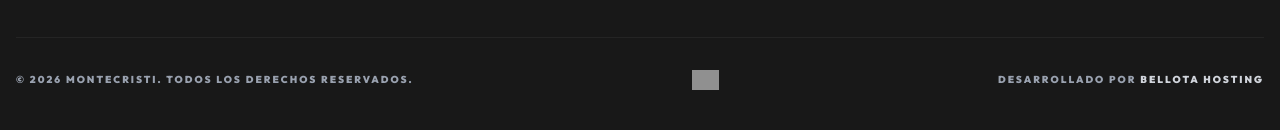
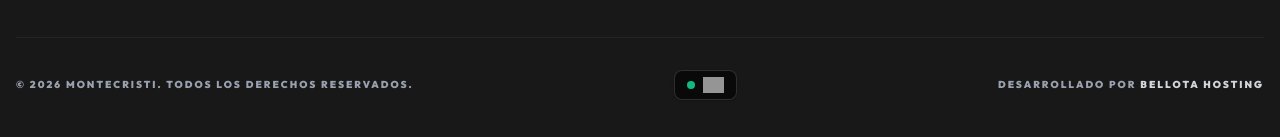
Before and after one commit to vainacode/montecristi, a Next.js app: page /mapa-del-sitio in a window 1280 px wide. Shown: the part 2627-2764 px from the top of the page. Built offline with nearby package versions, Linux system fonts and the light colour scheme; no server answers; grey boxes are pictures that could not be loaded.

Commit message:
fix: render live whos.amung.us counter badge in footer with instant visual fallback and script integration

```diff
--- a/src/components/WhosAmungUsWidget.tsx
+++ b/src/components/WhosAmungUsWidget.tsx
@@ -1,11 +1,12 @@
 'use client';
 
-import React, { useEffect, useRef } from 'react';
+import React from 'react';
+import Script from 'next/script';
 
 interface WhosAmungUsWidgetProps {
   siteKey?: string;
   widgetId?: string;
-  type?: 'small' | 'classic' | 'micro';
+  type?: string;
   className?: string;
 }
 
@@ -15,47 +16,43 @@ export function WhosAmungUsWidget({
   type = 'small',
   className = '',
 }: WhosAmungUsWidgetProps) {
-  const containerRef = useRef<HTMLDivElement>(null);
-
-  useEffect(() => {
-    if (typeof window === 'undefined') return;
-
-    // Configurar objeto global _wau
-    (window as any)._wau = (window as any)._wau || [];
-    (window as any)._wau.push([type, siteKey, widgetId]);
-
-    // Inyectar script de waust.at si aún no existe
-    const scriptId = `wau-script-${siteKey}`;
-    if (!document.getElementById(scriptId)) {
-      const script = document.createElement('script');
-      script.id = scriptId;
-      script.src = 'https://waust.at/s.js';
-      script.async = true;
-      document.body.appendChild(script);
-    }
-  }, [siteKey, widgetId, type]);
-
   return (
-    <div className={`inline-flex items-center gap-2 ${className}`}>
-      {/* Contenedor oficial donde whos.amung.us inyecta el widget */}
-      <div ref={containerRef} id={`_wau${widgetId}`} className="min-h-[20px] flex items-center justify-center">
-        {/* Enlace e Imagen Fallback para renderizado instantáneo */}
+    <div className={`inline-flex items-center justify-center ${className}`}>
+      <div className="flex items-center gap-2.5 bg-black/60 border border-white/15 px-3 py-1.5 rounded-lg hover:border-[#BF1B23]/60 transition-colors shadow-sm">
         <a
           href={`https://whos.amung.us/stats/${siteKey}/`}
           target="_blank"
           rel="noopener noreferrer"
-          title="Usuarios en línea - whos.amung.us"
-          className="opacity-90 hover:opacity-100 transition-opacity flex items-center"
+          title="Ver visitantes en línea en Montecristi.net"
+          className="flex items-center gap-2 group cursor-pointer"
         >
+          {/* Indicador pulsante en vivo */}
+          <span className="relative flex h-2 w-2">
+            <span className="animate-ping absolute inline-flex h-full w-full rounded-full bg-[#10b981] opacity-75" />
+            <span className="relative inline-flex rounded-full h-2 w-2 bg-[#10b981]" />
+          </span>
+
+          {/* Contador en Vivo de whos.amung.us */}
           {/* eslint-disable-next-line @next/next/no-img-element */}
           <img
-            src={`https://whos.amung.us/cwidget/${siteKey}/000000ffffff.png`}
-            alt="Contador de visitas en línea"
-            width={81}
-            height={20}
-            className="h-5 w-auto object-contain"
+            src={`https://whos.amung.us/swidget/${siteKey}.png`}
+            alt="Usuarios en línea - whos.amung.us"
+            width={80}
+            height={15}
+            className="h-4 w-auto object-contain opacity-95 group-hover:opacity-100 transition-opacity"
+            loading="lazy"
           />
         </a>
+
+        {/* Script oficial de registro de whos.amung.us */}
+        <Script id={`_wau${widgetId}`} strategy="afterInteractive">
+          {`var _wau = _wau || []; _wau.push(["small", "${siteKey}", "${widgetId}"]);`}
+        </Script>
+        <Script
+          id={`wau-script-${siteKey}`}
+          src="https://waust.at/s.js"
+          strategy="afterInteractive"
+        />
       </div>
     </div>
   );
```
